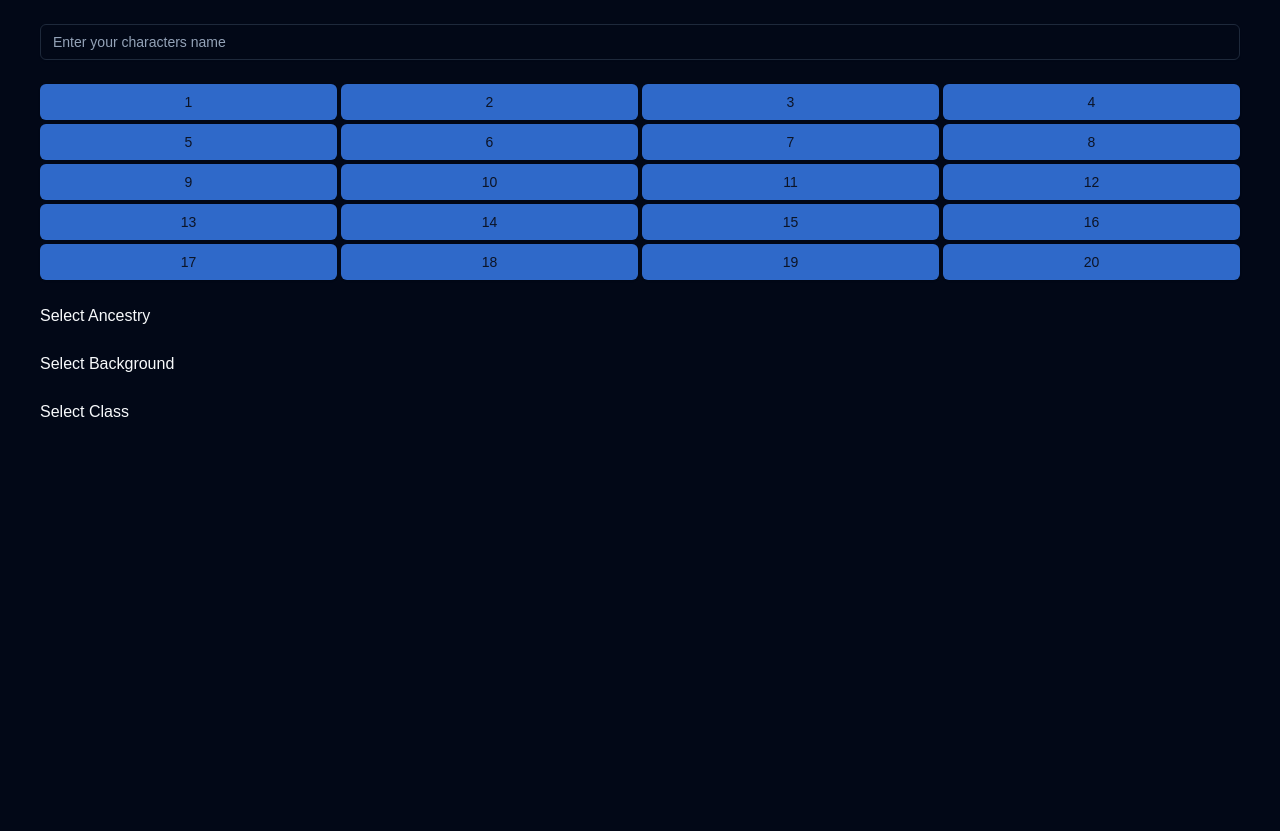
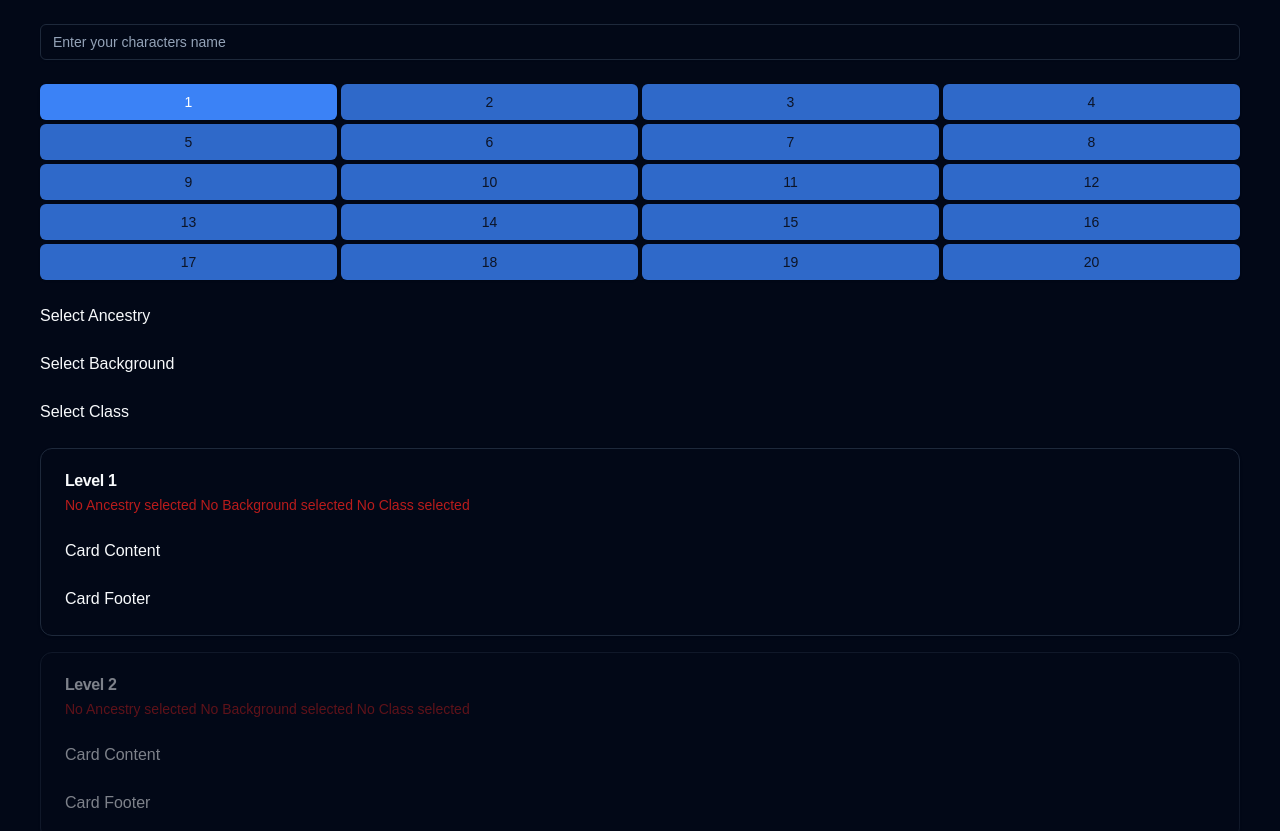
Before and after one commit to Jason-1/pathfinder-character-builder, a Next.js app: page / in a window 1280 px wide. Shown: the top 831 px of the page. Before the commit the page ends 800 px from the top, so only its background shows below. Built offline with nearby package versions, Linux system fonts and the light colour scheme.

Commit message:
Selection states available outside of their own functions

```diff
--- a/app/page.tsx
+++ b/app/page.tsx
@@ -1,19 +1,47 @@
+"use client";
+
 import AncestrySelector from "@/components/AncestrySelector";
 import BackgroundSelector from "@/components/BackgroundSelector";
 import ClassSelector from "@/components/ClassSelector";
+import LevelFeatures from "@/components/LevelFeatures";
 import LevelSelector from "@/components/LevelSelector";
 import Name from "@/components/Name";
-import Image from "next/image";
+import { useState } from "react";
 
 export default function Home() {
+  const [selectedLevel, setSelectedLevel] = useState<number>(1);
+  const [selectedAncestry, setSelectedAncestry] =
+    useState<string>("Select Ancestry");
+  const [selectedBackground, setSelectedBackground] =
+    useState<string>("Select Background");
+  const [selectedClass, setSelectedClass] = useState<string>("Select Class");
+
   return (
     <main className="relative flex justify-center items-center flex-col overflow-hidden mx-auto sm:px-10 px-5">
       <div className="max-w-7xl w-full">
         <Name />
-        <LevelSelector />
-        <AncestrySelector />
-        <BackgroundSelector />
-        <ClassSelector />
+        <LevelSelector
+          selectedLevel={selectedLevel}
+          setSelectedLevel={setSelectedLevel}
+        />
+        <AncestrySelector
+          selectedAncestry={selectedAncestry}
+          setSelectedAncestry={setSelectedAncestry}
+        />
+        <BackgroundSelector
+          selectedBackground={selectedBackground}
+          setSelectedBackground={setSelectedBackground}
+        />
+        <ClassSelector
+          selectedClass={selectedClass}
+          setSelectedClass={setSelectedClass}
+        />
+        <LevelFeatures
+          selectedLevel={selectedLevel}
+          selectedAncestry={selectedAncestry}
+          selectedBackground={selectedBackground}
+          selectedClass={selectedClass}
+        />
       </div>
     </main>
   );
--- a/components/AncestrySelector.tsx
+++ b/components/AncestrySelector.tsx
@@ -13,20 +13,29 @@ import {
 
 import { Ancestries } from "@/data";
 
-const AncestrySelector = () => {
-  const [selectedAncestry, setSelectedAncestry] =
-    useState<string>("Select Ancestry");
+interface AncestrySelectorProps {
+  selectedAncestry: string;
+  setSelectedAncestry: React.Dispatch<React.SetStateAction<string>>;
+}
+
+const AncestrySelector: React.FC<AncestrySelectorProps> = ({
+  selectedAncestry,
+  setSelectedAncestry,
+}) => {
   return (
     <div className="mt-6">
       <DropdownMenu>
-        <DropdownMenuTrigger>{selectedAncestry}</DropdownMenuTrigger>
+        <DropdownMenuTrigger>
+          {selectedAncestry === "Select Ancestry" ? "" : "Ancestry: "}
+          {selectedAncestry}
+        </DropdownMenuTrigger>
         <DropdownMenuContent>
           <DropdownMenuLabel>My Account</DropdownMenuLabel>
           <DropdownMenuSeparator />
           {Ancestries.map((ancestryItem) => (
             <DropdownMenuItem
               key={ancestryItem.name}
-              onClick={() => setSelectedAncestry(`Class: ${ancestryItem.name}`)}
+              onClick={() => setSelectedAncestry(`${ancestryItem.name}`)}
             >
               {ancestryItem.name}
             </DropdownMenuItem>
--- a/components/BackgroundSelector.tsx
+++ b/components/BackgroundSelector.tsx
@@ -12,22 +12,29 @@ import {
 } from "@/components/ui/dropdown-menu";
 import { Backgrounds } from "@/data";
 
-const BackgroundSelector = () => {
-  const [selectedBackground, setSelectedBackground] =
-    useState<string>("Select Background");
+interface BackgroundSelectorProps {
+  selectedBackground: string;
+  setSelectedBackground: React.Dispatch<React.SetStateAction<string>>;
+}
+
+const BackgroundSelector: React.FC<BackgroundSelectorProps> = ({
+  selectedBackground,
+  setSelectedBackground,
+}) => {
   return (
     <div className="mt-6">
       <DropdownMenu>
-        <DropdownMenuTrigger>{selectedBackground}</DropdownMenuTrigger>
+        <DropdownMenuTrigger>
+          {selectedBackground === "Select Background" ? "" : "Background: "}
+          {selectedBackground}
+        </DropdownMenuTrigger>
         <DropdownMenuContent>
           <DropdownMenuLabel>My Account</DropdownMenuLabel>
           <DropdownMenuSeparator />
           {Backgrounds.map((backgroundItem) => (
             <DropdownMenuItem
               key={backgroundItem.name}
-              onClick={() =>
-                setSelectedBackground(`Background: ${backgroundItem.name}`)
-              }
+              onClick={() => setSelectedBackground(`${backgroundItem.name}`)}
             >
               {backgroundItem.name}
             </DropdownMenuItem>
--- a/components/ClassSelector.tsx
+++ b/components/ClassSelector.tsx
@@ -13,19 +13,29 @@ import {
 
 import { Classes } from "@/data";
 
-const ClassSelector = () => {
-  const [selectedClass, setSelectedClass] = useState<string>("Select Class");
+interface ClassSelectorProps {
+  selectedClass: string;
+  setSelectedClass: React.Dispatch<React.SetStateAction<string>>;
+}
+
+const ClassSelector: React.FC<ClassSelectorProps> = ({
+  selectedClass,
+  setSelectedClass,
+}) => {
   return (
     <div className="mt-6">
       <DropdownMenu>
-        <DropdownMenuTrigger>{selectedClass}</DropdownMenuTrigger>
+        <DropdownMenuTrigger>
+          {selectedClass === "Select Class" ? "" : "Class: "}
+          {selectedClass}
+        </DropdownMenuTrigger>
         <DropdownMenuContent>
           <DropdownMenuLabel>My Account</DropdownMenuLabel>
           <DropdownMenuSeparator />
           {Classes.map((classItem) => (
             <DropdownMenuItem
               key={classItem.name}
-              onClick={() => setSelectedClass(`Class: ${classItem.name}`)}
+              onClick={() => setSelectedClass(`${classItem.name}`)}
             >
               {classItem.name}
             </DropdownMenuItem>
--- /dev/null
+++ b/components/LevelFeatures.tsx
@@ -0,0 +1,68 @@
+import React from "react";
+
+import {
+  Card,
+  CardContent,
+  CardDescription,
+  CardFooter,
+  CardHeader,
+  CardTitle,
+} from "@/components/ui/card";
+
+interface LevelFeaturesProps {
+  selectedLevel: number;
+  selectedAncestry: string;
+  selectedBackground: string;
+  selectedClass: string;
+}
+
+const levels = Array.from({ length: 20 }, (_, i) => i + 1);
+
+const LevelFeatures: React.FC<LevelFeaturesProps> = ({
+  selectedLevel,
+  selectedAncestry,
+  selectedBackground,
+  selectedClass,
+}) => {
+  return (
+    <div className="mt-6">
+      {levels.map((level) => (
+        <Card
+          className={`mt-4 ${
+            level <= selectedLevel ? "opacity-100 " : "opacity-50"
+          }`}
+          key={level}
+        >
+          <CardHeader>
+            <CardTitle>Level {level}</CardTitle>
+            <CardDescription>
+              {selectedAncestry === "Select Ancestry" ? (
+                <span className="text-red-700">No Ancestry selected </span>
+              ) : (
+                selectedAncestry
+              )}{" "}
+              {selectedBackground === "Select Background" ? (
+                <span className="text-red-700">No Background selected </span>
+              ) : (
+                selectedBackground
+              )}{" "}
+              {selectedClass === "Select Class" ? (
+                <span className="text-red-700">No Class selected </span>
+              ) : (
+                selectedClass
+              )}{" "}
+            </CardDescription>
+          </CardHeader>
+          <CardContent>
+            <p>Card Content</p>
+          </CardContent>
+          <CardFooter>
+            <p>Card Footer</p>
+          </CardFooter>
+        </Card>
+      ))}
+    </div>
+  );
+};
+
+export default LevelFeatures;
--- a/components/LevelSelector.tsx
+++ b/components/LevelSelector.tsx
@@ -5,9 +5,15 @@ import { Button } from "./ui/button";
 
 const levels = Array.from({ length: 20 }, (_, i) => i + 1);
 
-const LevelSelector = () => {
-  const [selectedLevel, setSelectedLevel] = useState<number | null>(null);
+interface LevelSelectorProps {
+  selectedLevel: number;
+  setSelectedLevel: React.Dispatch<React.SetStateAction<number>>;
+}
 
+const LevelSelector: React.FC<LevelSelectorProps> = ({
+  selectedLevel,
+  setSelectedLevel,
+}) => {
   return (
     <div className="grid grid-cols-4 gap-1 mt-6">
       {levels.map((level) => (
```
